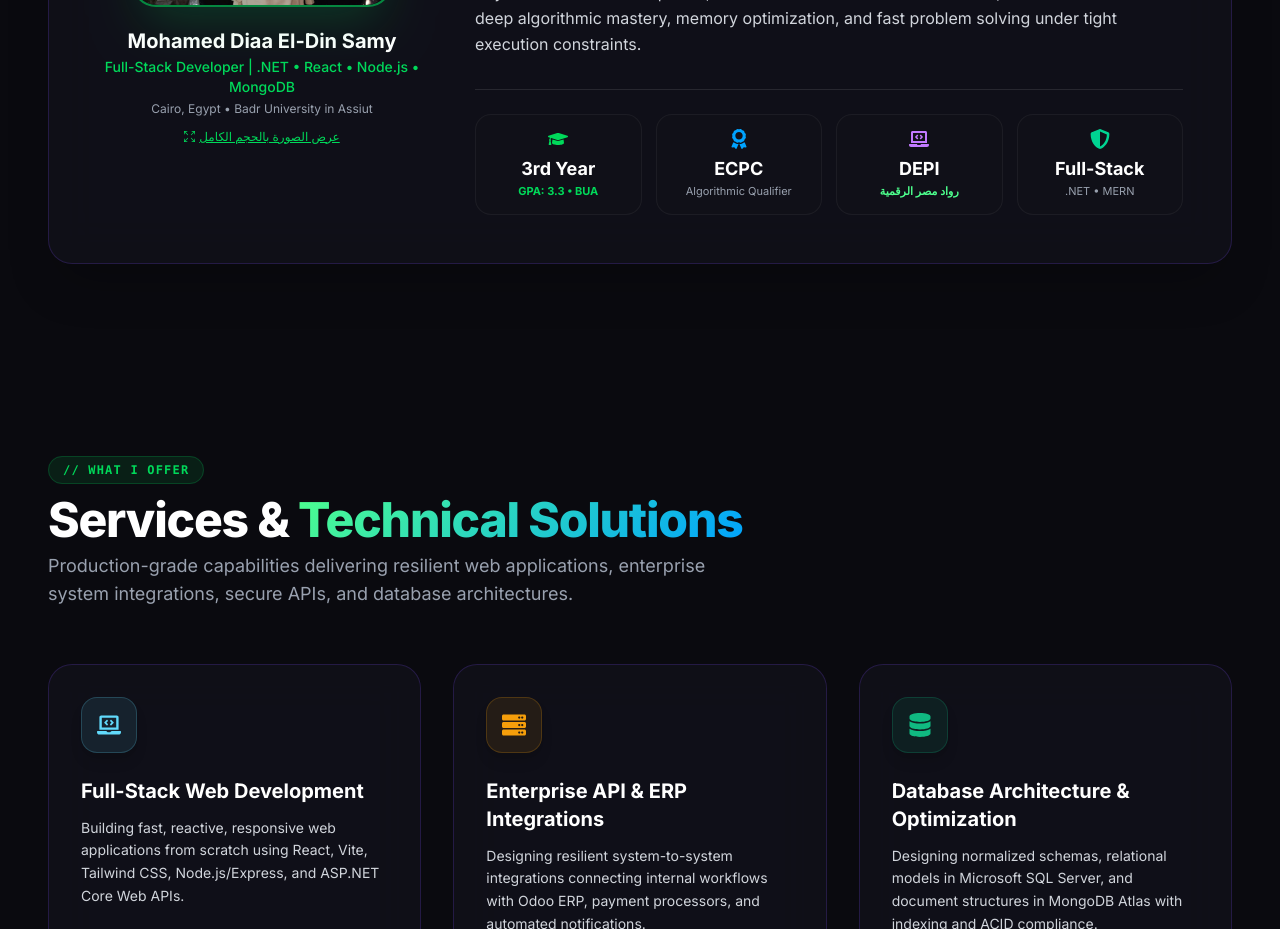
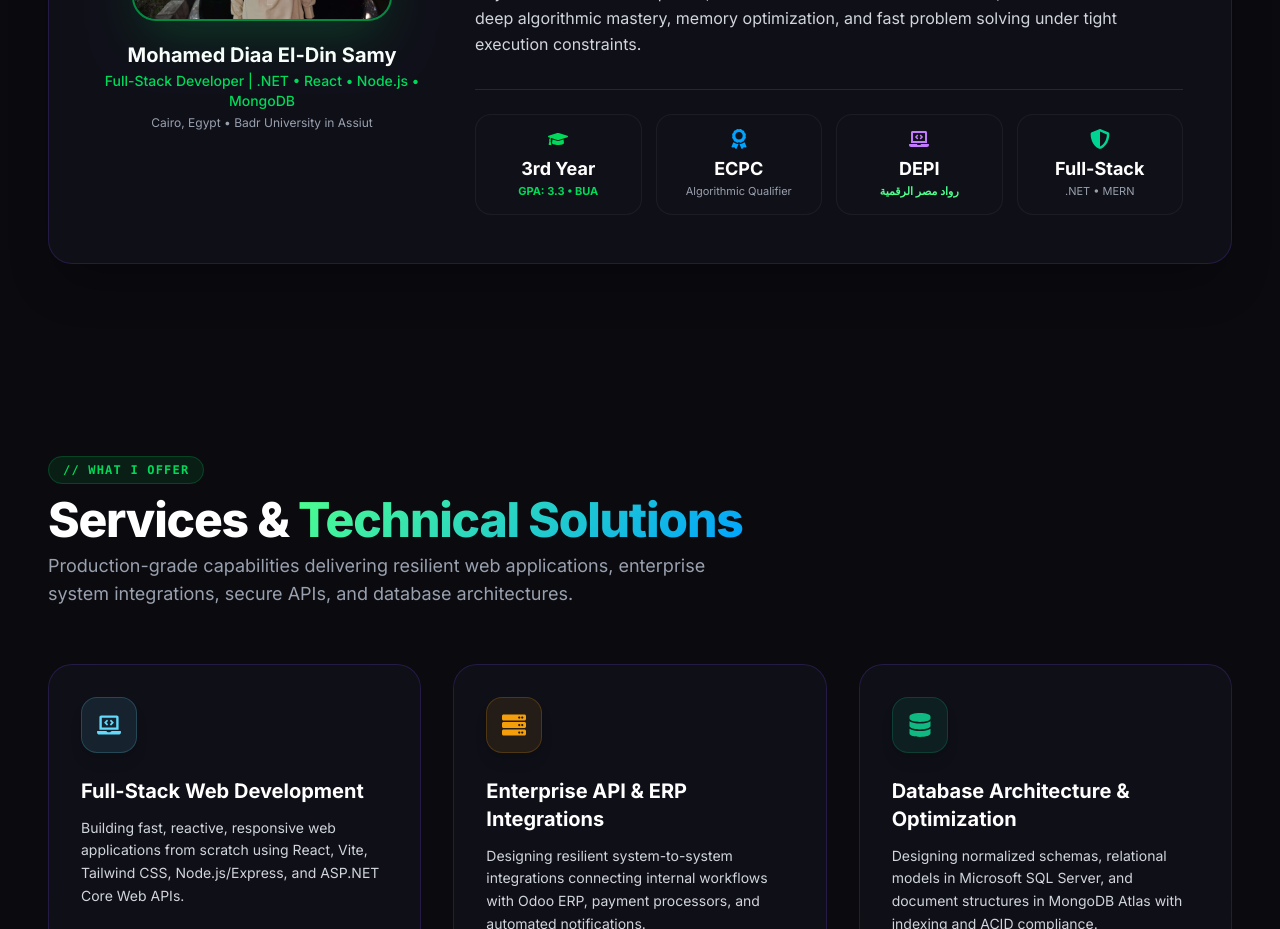
Before and after one commit to mdiaad03-cloud/portfolio-, a React (Vite) app: page / in a window 1280 px wide. Shown: the part 1500-2429 px from the top of the page. Built offline with nearby package versions, Linux system fonts and the light colour scheme.

Commit message:
fix: remove view full size text button from under photo in about section

```diff
--- a/src/components/About.jsx
+++ b/src/components/About.jsx
@@ -3,7 +3,6 @@
  * Portfolio of Mohamed Diaa El-Din Samy
  * About Component — Dedicated section for personal bio, engineering
  * mindset, and high-resolution photo with click-to-enlarge Lightbox Modal.
- * Education is cleanly separated into its own distinct section.
  * =====================================================================
  */
 
@@ -54,7 +53,7 @@ export default function About() {
                 <div className="absolute inset-0 bg-black/50 opacity-0 group-hover/avatar:opacity-100 flex flex-col items-center justify-center text-white transition-opacity duration-300 gap-2">
                   <BsArrowsFullscreen className="text-2xl text-brand-400" />
                   <span className="text-xs font-semibold px-2.5 py-1 rounded-full bg-black/70 border border-white/20">
-                    اضغط للتكبير • Zoom In
+                    Zoom In
                   </span>
                 </div>
               </button>
@@ -63,14 +62,6 @@ export default function About() {
             <h3 className="text-xl font-bold text-white mt-5">{data.name}</h3>
             <p className="text-sm font-medium text-brand-400 mt-0.5">{data.title}</p>
             <p className="text-xs text-gray-400 mt-1">{data.location} • {data.university}</p>
-
-            <button
-              onClick={() => setIsModalOpen(true)}
-              className="mt-3 text-xs text-brand-400 hover:text-white underline cursor-pointer flex items-center gap-1 font-medium"
-            >
-              <BsArrowsFullscreen className="text-[11px]" />
-              <span>عرض الصورة بالحجم الكامل</span>
-            </button>
           </div>
 
           {/* Right Column: Detailed Biography & Pillars (Span 8) */}
```
